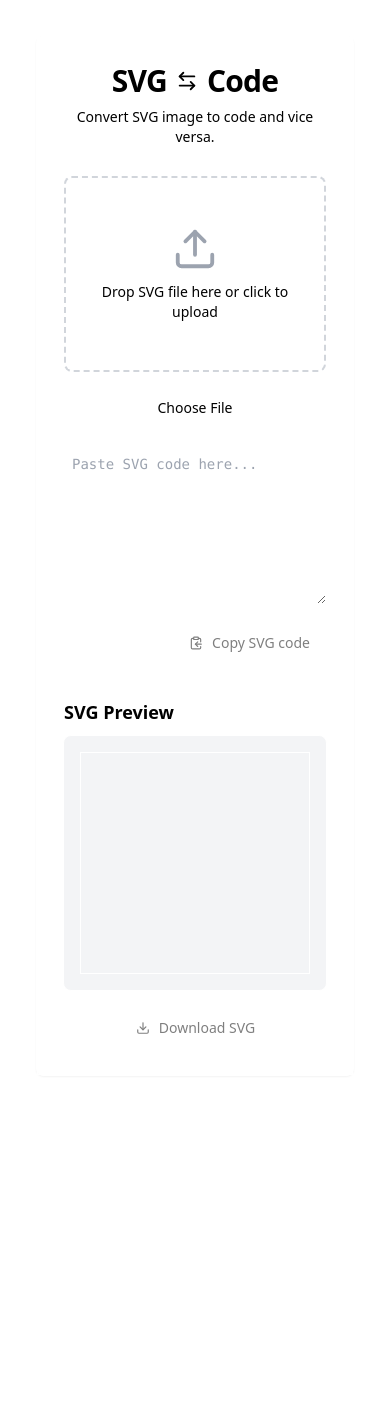
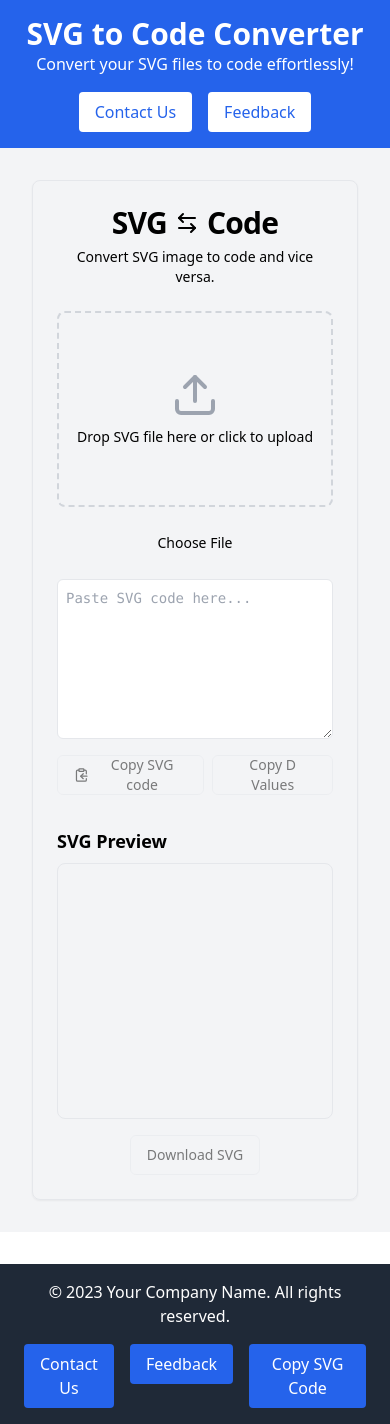
Before and after one commit to alokrawatt/svg-to-code, a Next.js app: page / in a window 390 px wide. Before the commit the page ends 1112 px from the top, so only its background shows below. Built offline with nearby package versions, Linux system fonts and the light colour scheme.

Commit message:
added copy only d values button

```diff
--- /dev/null
+++ b/src/app/contact.tsx
@@ -0,0 +1,13 @@
+import React from 'react';
+
+const Contact: React.FC = () => {
+    return (
+        <div className="p-4">
+            <h2 className="text-2xl font-bold">Contact Us</h2>
+            <p>If you have any questions, feel free to reach out!</p>
+            {/* Add your contact form or details here */}
+        </div>
+    );
+};
+
+export default Contact;
--- /dev/null
+++ b/src/app/feedback.tsx
@@ -0,0 +1,13 @@
+import React from 'react';
+
+const Feedback: React.FC = () => {
+    return (
+        <div className="p-4">
+            <h2 className="text-2xl font-bold">Feedback</h2>
+            <p>We value your feedback! Please let us know your thoughts.</p>
+            {/* Add your feedback form or details here */}
+        </div>
+    );
+};
+
+export default Feedback;
--- a/src/app/globals.css
+++ b/src/app/globals.css
@@ -2,90 +2,18 @@
 @tailwind components;
 @tailwind utilities;
 
+body {
+    margin: 0; /* Remove default margin */
+    padding: 0; /* Remove default padding */
+    box-sizing: border-box; /* Ensure consistent box sizing */
+}
+
+* {
+    box-sizing: inherit; /* Inherit box-sizing from body */
+}
+
 @layer components {
   .border-border {
-      border: 1px solid #ffffff; /* Customize this as needed */
+      border: none; /* Remove border */
   }
 }
-@layer base {
-  :root {
-    --background: 0 0% 100%;
-    --foreground: 222.2 84% 4.9%;
-
-    --card: 0 0% 100%;
-    --card-foreground: 222.2 84% 4.9%;
-
-    --popover: 0 0% 100%;
-    --popover-foregtheround: 222.2 84% 4.9%;
-
-    --primary: 222.2 47.4% 11.2%;
-    --primary-foreground: 210 40% 98%;
-
-    --secondary: 210 40% 96.1%;
-    --secondary-foreground: 222.2 47.4% 11.2%;
-
-    --muted: 210 40% 96.1%;
-    --muted-foreground: 215.4 16.3% 46.9%;
-
-    --accent: 210 40% 96.1%;
-    --accent-foreground: 222.2 47.4% 11.2%;
-
-    --destructive: 0 84.2% 60.2%;
-    --destructive-foreground: 210 40% 98%;
-
-    --border: 214.3 31.8% 91.4%;
-    --input: 214.3 31.8% 91.4%;
-    --ring: 222.2 84% 4.9%;
-
-    --radius: 0.5rem;
-
-    --chart-1: 222.2 47.4% 11.2%;
-    --chart-2: 215.4 16.3% 46.9%;
-  }
-
-  .dark {
-    --background: 222.2 84% 4.9%;
-    --foreground: 210 40% 98%;
-
-    --card: 222.2 84% 4.9%;
-    --card-foreground: 210 40% 98%;
-
-    --popover: 222.2 84% 4.9%;
-    --popover-foreground: 210 40% 98%;
-
-    --primary: 210 40% 98%;
-    --primary-foreground: 222.2 47.4% 11.2%;
-
-    --secondary: 217.2 32.6% 17.5%;
-    --secondary-foreground: 210 40% 98%;
-
-    --muted: 217.2 32.6% 17.5%;
-    --muted-foreground: 215 20.2% 65.1%;
-
-    --accent: 217.2 32.6% 17.5%;
-    --accent-foreground: 210 40% 98%;
-
-    --destructive: 0 62.8% 30.6%;
-    --destructive-foreground: 210 40% 98%;
-
-    --border: 217.2 32.6% 17.5%;
-    --input: 217.2 32.6% 17.5%;
-    --ring: 212.7 26.8% 83.9%;
-
-    --chart-1: 210 40% 98%;
-    --chart-2: 215 20.2% 65.1%;
-  }
-}
-
-@layer base {
-  * {
-    /* Ensure PostCSS with Tailwind is configured to handle @apply */
-    /* @apply border-border; */
-    border: 1px solid #ffffff; /* Example fallback */
-  }
-  body {
-    /* @apply bg-background text-foreground; */
-    background-color: rgb(255, 255, 255); /* Example fallback */
-    color: rgb(0, 0, 0); /* Example fallback */
-  }
-}
--- a/src/app/page.tsx
+++ b/src/app/page.tsx
@@ -1,5 +1,7 @@
 import type { Metadata } from 'next'
 import SvgToCodeConverter from '@/components/svg-to-code-converter'
+import Header from '@/components/ui/Header'
+import Footer from '@/components/ui/Footer'
 
 export const metadata: Metadata = {
   title: 'SVG to Code Converter',
@@ -9,8 +11,12 @@ export const metadata: Metadata = {
 
 export default function Home() {
   return (
-    <main className="min-h-screen p-4 md:p-24">
-      <SvgToCodeConverter />
-    </main>
+    <div className="min-h-screen flex flex-col">
+      <Header />
+      <main className="flex-grow p-4 md:p-24 bg-gray-100">
+        <SvgToCodeConverter />
+      </main>
+      <Footer />
+    </div>
   )
 }
--- a/src/components/svg-to-code-converter.tsx
+++ b/src/components/svg-to-code-converter.tsx
@@ -2,7 +2,7 @@
 import { useState, useCallback, useEffect, useRef } from 'react'
 import { Button } from "@/components/ui/button"
 import { Card, CardContent, CardHeader, CardTitle, CardDescription } from "@/components/ui/card"
-import { ArrowLeftRight, ClipboardCopy, Upload, Download } from 'lucide-react'
+import { ArrowLeftRight, ClipboardCopy, Upload } from 'lucide-react'
 
 export default function SvgToCodeConverter() {
   const [svgCode, setSvgCode] = useState<string>('')
@@ -14,7 +14,7 @@ export default function SvgToCodeConverter() {
   const textareaRef = useRef<HTMLTextAreaElement>(null)
 
   const validateSvgContent = (content: string): boolean => {
-    const trimmedContent = content.trim().replace(/<!--.*?-->/g, '');
+    const trimmedContent = content.trim().replace(/<!--.*?-->/g, ''); // Remove comments
     const svgStart = trimmedContent.toLowerCase().indexOf('<svg');
     const svgEnd = trimmedContent.toLowerCase().indexOf('</svg>');
 
@@ -37,7 +37,7 @@ export default function SvgToCodeConverter() {
       const reader = new FileReader()
       reader.onload = (e) => {
         const content = e.target?.result as string
-        console.log('Uploaded SVG content:', content)
+        console.log('Uploaded SVG content:', content); // Log the content for debugging
         if (validateSvgContent(content)) {
           setError(null)
           setSvgCode(content)
@@ -89,6 +89,23 @@ export default function SvgToCodeConverter() {
       setError('Failed to download SVG')
     }
   }, [svgCode])
+
+  const copyDValues = useCallback(() => {
+    const parser = new DOMParser();
+    const svgDoc = parser.parseFromString(svgCode, "image/svg+xml");
+    const paths = svgDoc.getElementsByTagName("path");
+    const dValues = Array.from(paths).map((path) => path.getAttribute("d")).filter(Boolean).join(", ");
+
+    if (dValues) {
+      navigator.clipboard.writeText(dValues).then(() => {
+        alert("Copied D values: " + dValues);
+      }).catch(() => {
+        setError('Failed to copy D values');
+      });
+    } else {
+      setError('No path elements found in SVG');
+    }
+  }, [svgCode]);
 
   useEffect(() => {
     if (svgContainerRef.current && svgPreview && !error) {
@@ -168,6 +185,13 @@ export default function SvgToCodeConverter() {
               <ClipboardCopy className="mr-2 h-4 w-4" />
               {isCopied ? 'Copied!' : 'Copy SVG code'}
             </Button>
+            <Button
+              variant="outline"
+              onClick={copyDValues}
+              disabled={!svgCode || !!error}
+            >
+              Copy D Values
+            </Button>
           </div>
           <div className="mt-8">
             <h3 className="text-lg font-semibold mb-2">SVG Preview</h3>
@@ -183,7 +207,7 @@ export default function SvgToCodeConverter() {
                 onClick={downloadSVG}
                 disabled={!svgCode || !!error}
               >
-                <Download className="mr-2 h-4 w-4" /> Download SVG
+                Download SVG
               </Button>
             </div>
           </div>
--- a/src/components/ui/Footer.tsx
+++ b/src/components/ui/Footer.tsx
@@ -1,9 +1,34 @@
+"use client";
+
 import React from 'react';
+import Link from 'next/link';
 
-const Footer: React.FC = () => {
+interface FooterProps {
+    onCopyDValues: () => void; // Function to copy "d" values
+}
+
+const Footer: React.FC<FooterProps> = ({ onCopyDValues }) => {
     return (
         <footer className="bg-gray-800 text-white p-4 mt-8">
             <p className="text-center">© 2023 Your Company Name. All rights reserved.</p>
+            <div className="flex justify-center mt-4">
+                <Link href="/contact">
+                    <button className="bg-blue-600 text-white px-4 py-2 rounded hover:bg-blue-700 transition mx-2">
+                        Contact Us
+                    </button>
+                </Link>
+                <Link href="/feedback">
+                    <button className="bg-blue-600 text-white px-4 py-2 rounded hover:bg-blue-700 transition mx-2">
+                        Feedback
+                    </button>
+                </Link>
+                <button
+                    onClick={onCopyDValues}
+                    className="bg-blue-600 text-white px-4 py-2 rounded hover:bg-blue-700 transition mx-2"
+                >
+                    Copy SVG Code
+                </button>
+            </div>
         </footer>
     );
 };
--- a/src/components/ui/Header.tsx
+++ b/src/components/ui/Header.tsx
@@ -1,10 +1,23 @@
 import React from 'react';
+import Link from 'next/link';
 
 const Header: React.FC = () => {
     return (
         <header className="bg-blue-600 text-white p-4">
             <h1 className="text-3xl font-bold text-center">SVG to Code Converter</h1>
             <p className="text-center">Convert your SVG files to code effortlessly!</p>
+            <nav className="flex justify-center mt-4">
+                <Link href="/contact">
+                    <button className="bg-white text-blue-600 px-4 py-2 rounded hover:bg-gray-200 transition">
+                        Contact Us
+                    </button>
+                </Link>
+                <Link href="/feedback" className="ml-4">
+                    <button className="bg-white text-blue-600 px-4 py-2 rounded hover:bg-gray-200 transition">
+                        Feedback
+                    </button>
+                </Link>
+            </nav>
         </header>
     );
 };
```
